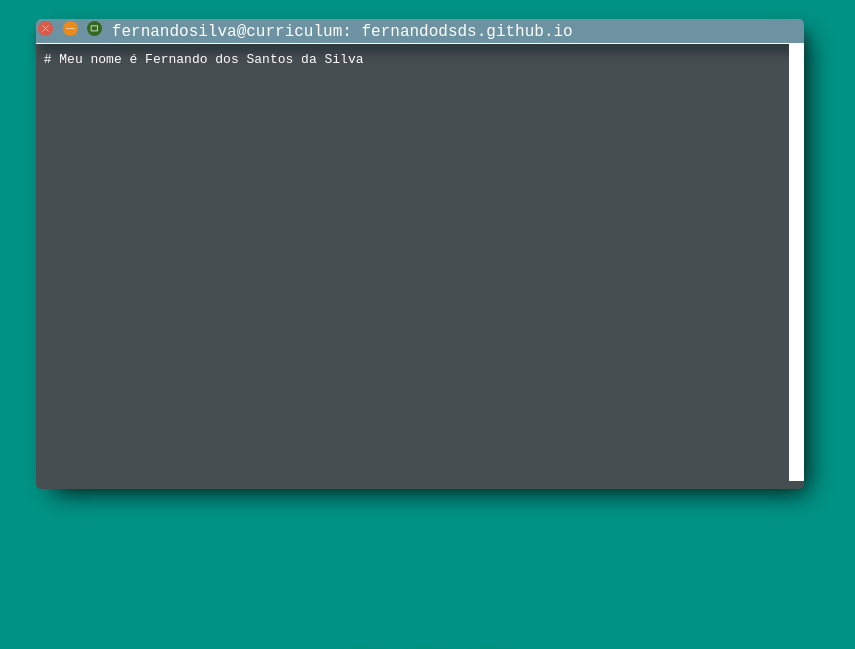
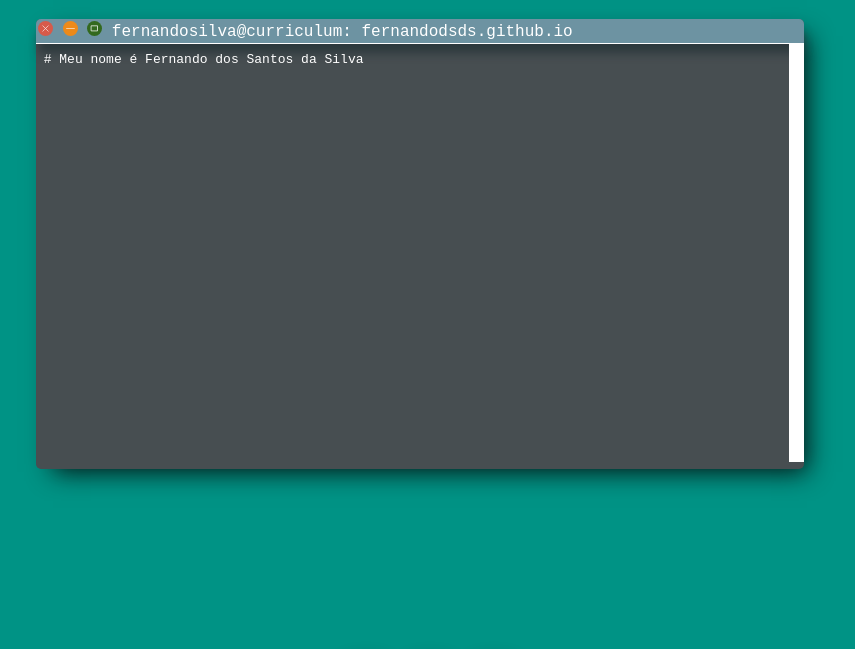
Before and after one commit to fernandodsds/fernandodsds.github.io, a plain HTML site: page index.html in a window 1280 px wide. Shown: the part 62-711 px from the top of the page, without its empty margins (220-1075 px from the left). Drawn offline with Linux system fonts and the light colour scheme; a web font is replaced by a local one.

Commit message:
Update master.css

```diff
--- a/master.css
+++ b/master.css
@@ -33,7 +33,7 @@ body h1{
   width: 60%;
   background-color: #474E51;
   border-radius: 5px;
-  height: 470px;
+  height: 450px;
   -webkit-box-shadow: 10px 10px 24px -7px rgba(6,18,17,1);
   -moz-box-shadow: 10px 10px 24px -7px rgba(6,18,17,1);
   box-shadow: 10px 10px 24px -7px rgba(6,18,17,1);
```
